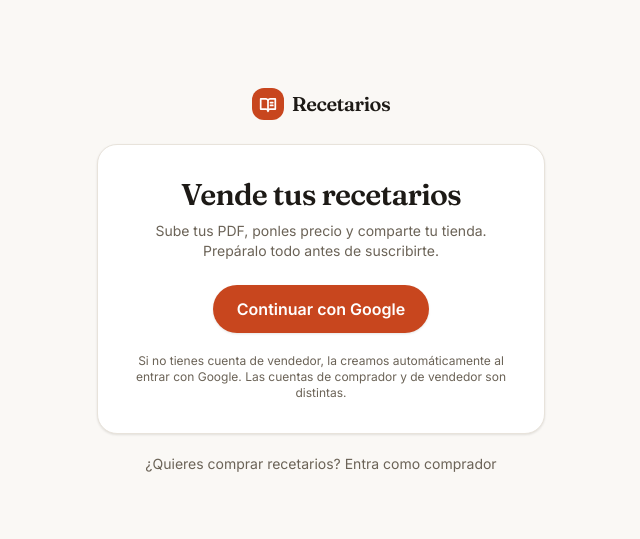
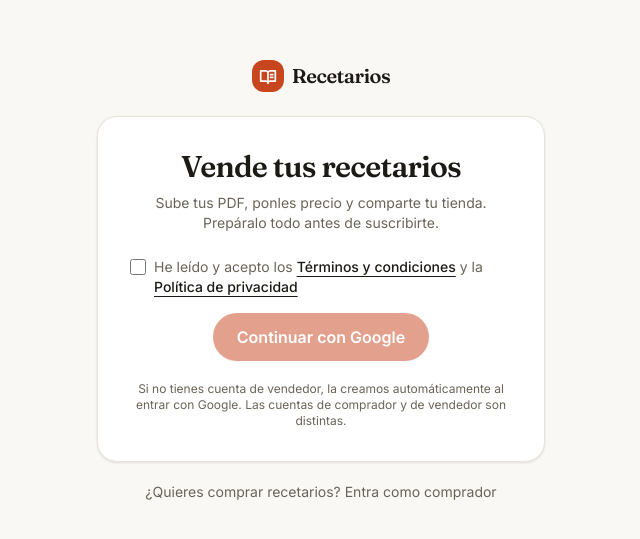
Before and after one commit to EsgaService/myshop, a Next.js app: page /vendedor/ingresar in a window 1280 px wide. Shown: the part 119-658 px from the top of the page, without its empty margins (319-959 px from the left). Built offline with nearby package versions, Linux system fonts and the light colour scheme; no server answers.

Commit message:
feat(auth): require accepting terms before Google sign-in

```diff
--- a/src/components/LoginButton.tsx
+++ b/src/components/LoginButton.tsx
@@ -1,6 +1,8 @@
 "use client";
 
-import { useState } from "react";
+import Link from "next/link";
+import { useId, useState } from "react";
+import { CONSENT, canStartLogin } from "@/lib/auth/consent";
 import { createClient } from "@/lib/supabase/client";
 
 type Intent = "buyer" | "seller";
@@ -22,8 +24,16 @@ export function LoginButton({
 }) {
   const [loading, setLoading] = useState(false);
   const [error, setError] = useState<string | null>(null);
+  const [accepted, setAccepted] = useState(false);
+  const [consentError, setConsentError] = useState(false);
+  const checkboxId = useId();
 
   async function login() {
+    if (!canStartLogin(accepted)) {
+      setConsentError(true);
+      return;
+    }
+    setConsentError(false);
     setLoading(true);
     setError(null);
     const supabase = createClient();
@@ -41,14 +51,39 @@ export function LoginButton({
 
   return (
     <div>
+      <div className="mb-4 flex items-start gap-2 text-left text-sm text-fg-muted">
+        <input
+          id={checkboxId}
+          type="checkbox"
+          checked={accepted}
+          onChange={(e) => {
+            setAccepted(e.target.checked);
+            if (e.target.checked) setConsentError(false);
+          }}
+          aria-describedby={consentError ? `${checkboxId}-error` : undefined}
+          className="mt-0.5 size-4 shrink-0 cursor-pointer accent-primary focus-visible:outline-2 focus-visible:outline-offset-2 focus-visible:outline-primary"
+        />
+        <label htmlFor={checkboxId} className="cursor-pointer">
+          He leído y acepto los{" "}
+          <Link href={CONSENT.terms.href} target="_blank" rel="noopener noreferrer" className="font-medium text-fg underline underline-offset-4 hover:text-primary">
+            {CONSENT.terms.label}
+          </Link>{" "}
+          y la{" "}
+          <Link href={CONSENT.privacy.href} target="_blank" rel="noopener noreferrer" className="font-medium text-fg underline underline-offset-4 hover:text-primary">
+            {CONSENT.privacy.label}
+          </Link>
+        </label>
+      </div>
       <button
         type="button"
         onClick={login}
-        disabled={loading}
-        className={`inline-flex items-center justify-center gap-2 rounded-full bg-primary px-6 py-3 font-semibold text-primary-fg shadow-soft transition hover:bg-primary-hover disabled:opacity-60 ${className}`}
+        disabled={loading || !accepted}
+        aria-disabled={loading || !accepted}
+        className={`inline-flex items-center justify-center gap-2 rounded-full bg-primary px-6 py-3 font-semibold text-primary-fg shadow-soft transition hover:bg-primary-hover focus-visible:outline-2 focus-visible:outline-offset-2 focus-visible:outline-primary disabled:cursor-not-allowed disabled:opacity-50 ${className}`}
       >
         {loading ? "Redirigiendo…" : label}
       </button>
+      {consentError && <p id={`${checkboxId}-error`} role="alert" className="mt-2 text-sm text-danger">{CONSENT.error}</p>}
       {error && <p role="alert" className="mt-2 text-sm text-danger">{error}</p>}
     </div>
   );
--- a/src/components/landing/Hero.tsx
+++ b/src/components/landing/Hero.tsx
@@ -1,4 +1,6 @@
 import { ArrowRight } from "@phosphor-icons/react/dist/ssr";
+import Link from "next/link";
+import { CONSENT } from "@/lib/auth/consent";
 import { LANDING } from "@/lib/landing/content";
 import { ButtonLink } from "@/components/ui/Button";
 import { BookMock } from "./BookMock";
@@ -27,6 +29,12 @@ export function Hero() {
               {ctas.login.label}
             </ButtonLink>
           </div>
+          <p className="reveal mt-4 text-xs text-fg-muted" style={{ "--i": 3 } as React.CSSProperties}>
+            Al continuar aceptas los{" "}
+            <Link href={CONSENT.terms.href} className="underline underline-offset-4 hover:text-fg">{CONSENT.terms.label}</Link>{" "}
+            y la{" "}
+            <Link href={CONSENT.privacy.href} className="underline underline-offset-4 hover:text-fg">{CONSENT.privacy.label}</Link>.
+          </p>
         </div>
         <div className="reveal px-2 pb-8 sm:px-8 lg:px-0" style={{ "--i": 4 } as React.CSSProperties}>
           <BookMock />
--- /dev/null
+++ b/src/lib/auth/consent.ts
@@ -0,0 +1,11 @@
+/** Legal consent required before starting Google sign-in. */
+export const CONSENT = {
+  terms: { label: "Términos y condiciones", href: "/terminos" },
+  privacy: { label: "Política de privacidad", href: "/privacidad" },
+  error: "Debes aceptar los términos para continuar",
+} as const;
+
+/** Sign-in may only start once the user has accepted the terms. */
+export function canStartLogin(accepted: boolean): boolean {
+  return accepted === true;
+}
--- a/src/lib/landing/content.ts
+++ b/src/lib/landing/content.ts
@@ -52,8 +52,8 @@ export const LANDING = {
   },
   footer: {
     links: [
-      { label: "Privacidad", href: "/privacidad" },
-      { label: "Términos", href: "/terminos" },
+      { label: "Política de privacidad", href: "/privacidad" },
+      { label: "Términos y condiciones", href: "/terminos" },
     ] satisfies Cta[],
   },
 } as const;
```
Also changed, not shown: 1 other file (tests, documents, lock files or other folders).
